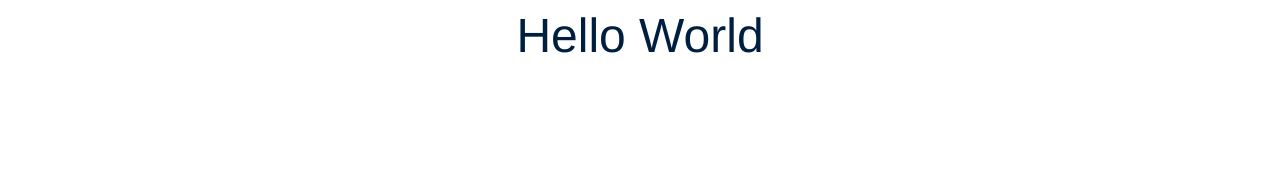
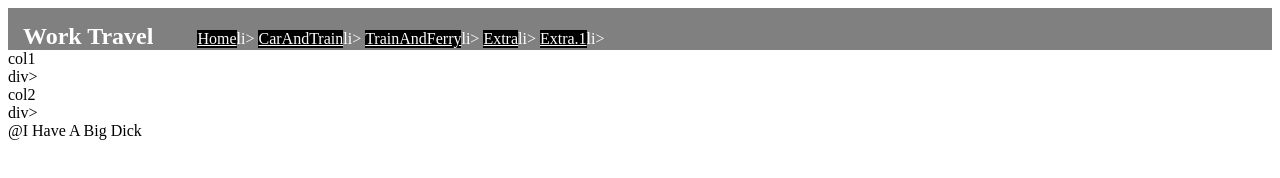
Before and after one commit to Killawattz/CODE-_1230_QGIS_KURTIS_WATTS, a plain HTML site: page index.html in a window 1280 px wide. Drawn offline with Linux system fonts and the light colour scheme.

Commit message:
Small Changes

```diff
--- a/index.html
+++ b/index.html
@@ -8,7 +8,27 @@
 		</head>
 
 		<body>
-			Hello World
+
+				<header>
+					<nav>
+						<h1> Work Travel</h1>
+						<ul>
+							<li><a href="#">Home</a></li>li>
+							<li><a href="#">CarAndTrain</a></li>li>
+							<li><a href="#">TrainAndFerry</a></li>li>
+							<li><a href="#">Extra</a></li>li>
+							<li><a href="#">Extra.1</a></li>li>
+						</ul>
+					</nav>
+				</header>
+
+				<div class="row">
+					<div class="col">col1</div>div>
+					<div class="col">col2</div>div>
+				</div>
+
+				<footer>@I Have A Big Dick</footer>
+
 		</body>
 
 
--- a/style.css
+++ b/style.css
@@ -1,7 +1,38 @@
-body {
-	background: #FFFFFF;
-	color: #001f3f;
-	text-align:center;
-	font-family:Helvetica;
-	font-size:48px;
+body: {
+	margin: 0;
 }
+
+
+
+
+header {
+	background: grey;
+	color: white;
+	margin: 0;
+	padding: 15px 15px 0 15px;
+}
+
+
+header h1 {
+	margin: 0;
+	display: inline;
+}
+
+nav ul{
+	margin: 0;
+	padding: 0 0 0 40px;
+	display: inline;
+}
+
+nav ul li {
+	background: black;
+	color: white;
+	display: inline-block;
+	list-style-type: none:
+	padding: 5px 15px;
+	margin: 0;
+ }
+
+ nav ul li a {
+ 	color: white;
+  }
```
